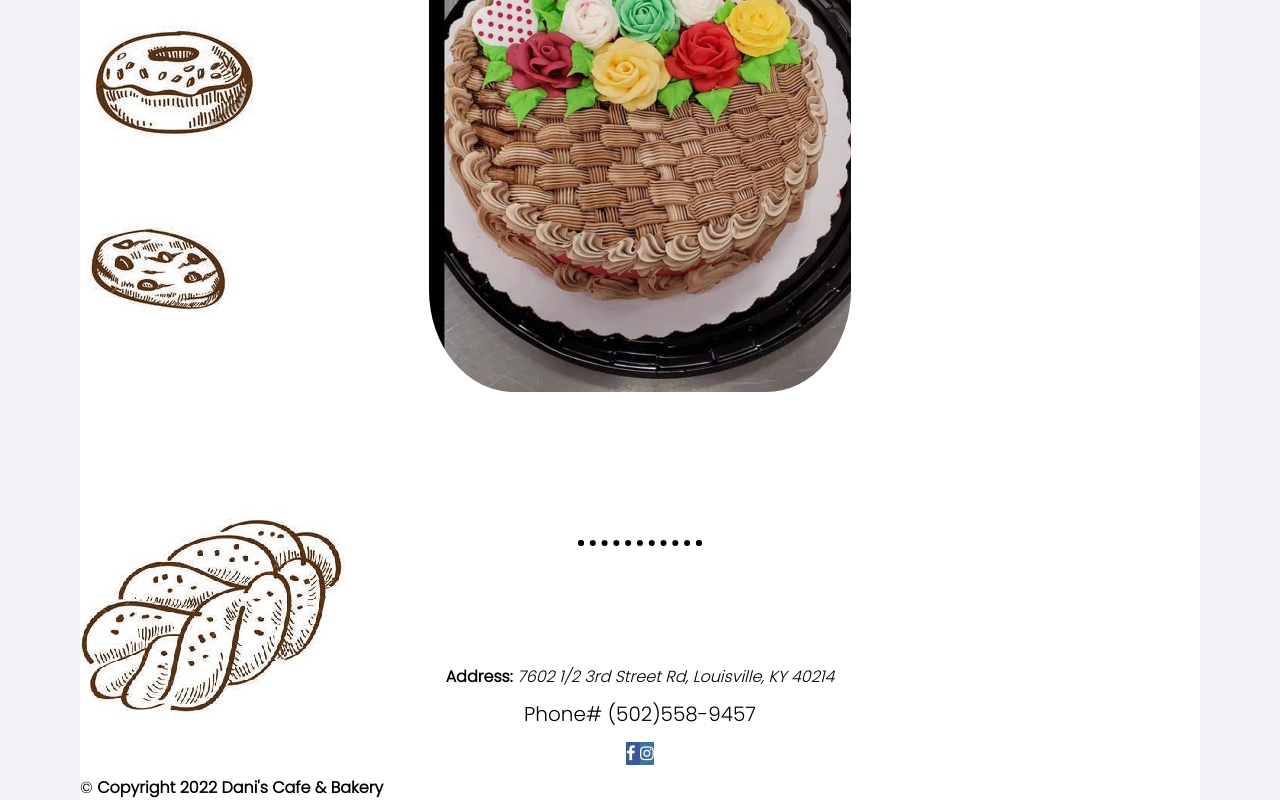
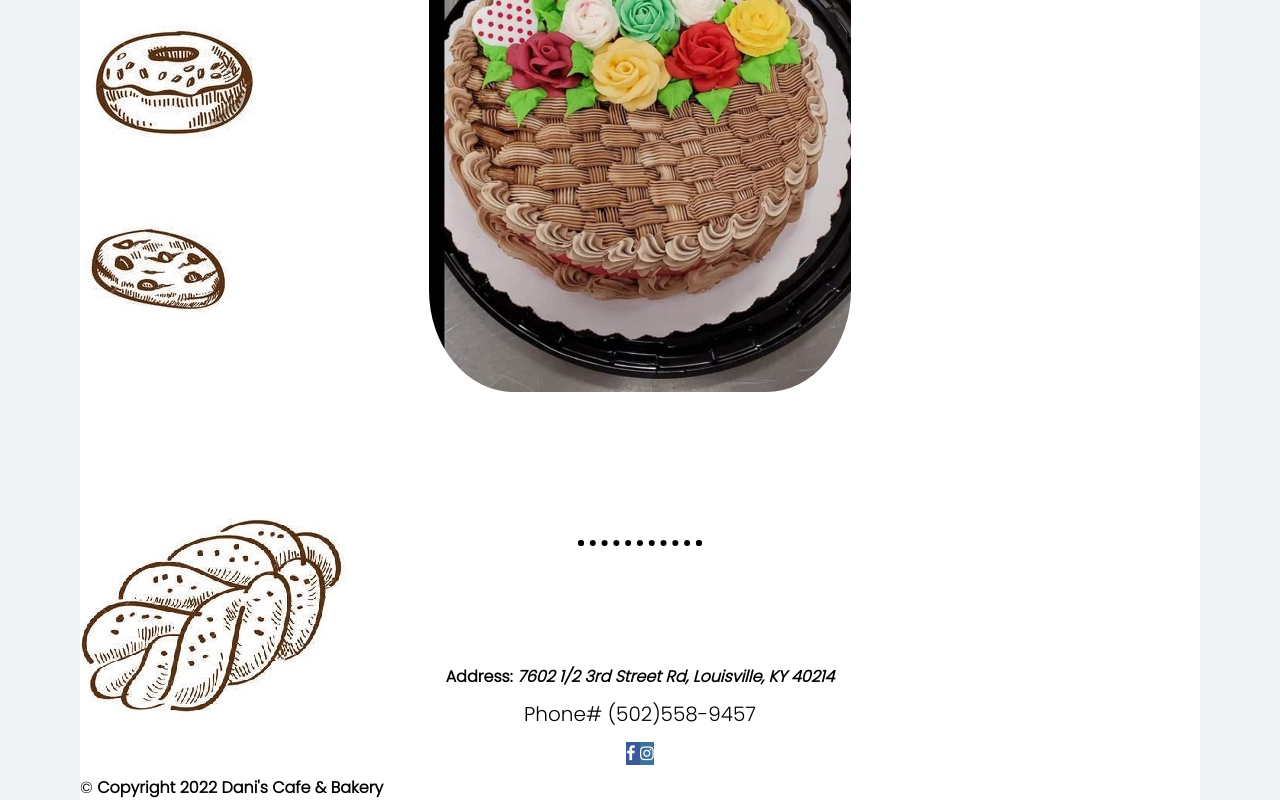
Before and after one commit to DanisCafeBakery/Louisville, a plain HTML site: page index.html in a window 1280 px wide. Shown: the part 2762-3562 px from the top of the page. Drawn offline with nearby package versions, Linux system fonts and the light colour scheme.

Commit message:
Update index.html

```diff
--- a/index.html
+++ b/index.html
@@ -138,7 +138,7 @@
     </center>
    <hr />
        <div class="contact " id="contact">
-        <p><h6> <strong>Address:</strong><em> 7602 1/2 3rd Street Rd, Louisville, KY 40214</em> </h6></p>
+        <p><h6> <strong>Address:</strong><em><strong> 7602 1/2 3rd Street Rd, Louisville, KY 40214 </strong></em> </h6></p>
         <p><h5>Phone# <a href="tel:502-558-9457"><span class="phone">(502)558-9457</span></a></h5>
          </p>
          <a href="https://www.facebook.com/Danis-Cafe-Bakery-103281645301531" class="facebook">
```
